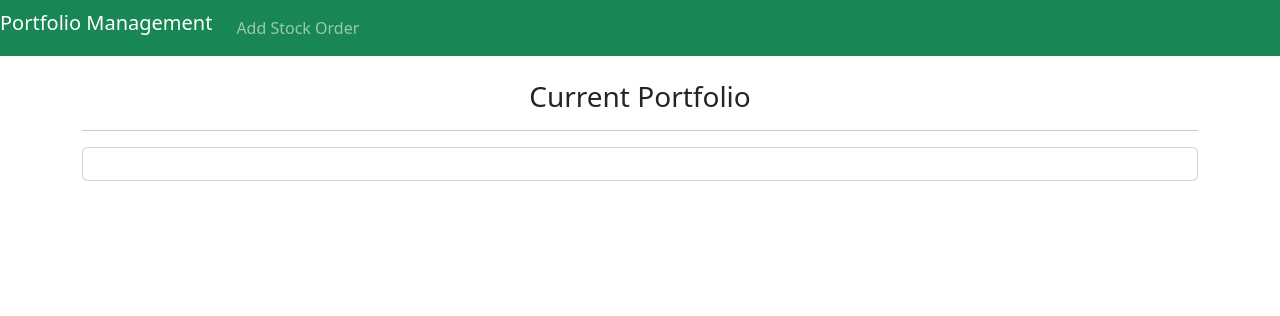
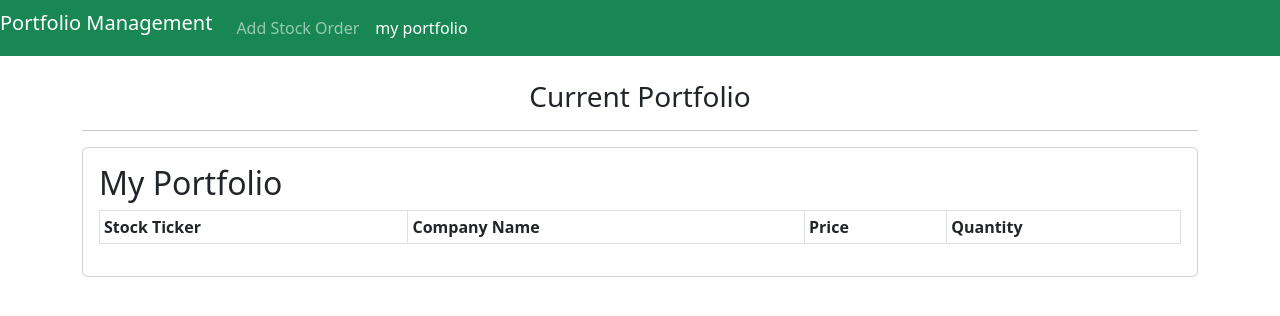
Before and after one commit to Aditijo2000/final-hackathon-angular, an Angular app: page /portfolio in a window 1280 px wide. Before the commit this address led to /. Shown: the top 316 px of the page. Built offline with nearby package versions, Linux system fonts and the light colour scheme.

Commit message:
add table portfolio

```diff
--- a/angular.json
+++ b/angular.json
@@ -23,9 +23,9 @@
               "src/assets"
             ],
             "styles": [
+              "./node_modules/@angular/material/prebuilt-themes/indigo-pink.css",
               "src/styles.css",
-              "node_modules/bootstrap/dist/css/bootstrap.min.css" ,
-
+              "node_modules/bootstrap/dist/css/bootstrap.min.css"
             ],
             "scripts": [
               "node_modules/jquery/dist/jquery.min.js",
@@ -96,6 +96,7 @@
               "src/assets"
             ],
             "styles": [
+              "./node_modules/@angular/material/prebuilt-themes/indigo-pink.css",
               "src/styles.css"
             ],
             "scripts": []
--- a/package.json
+++ b/package.json
@@ -12,10 +12,12 @@
   "private": true,
   "dependencies": {
     "@angular/animations": "^14.1.0",
+    "@angular/cdk": "~14.1.3",
     "@angular/common": "^14.1.0",
     "@angular/compiler": "^14.1.0",
     "@angular/core": "^14.1.0",
     "@angular/forms": "^14.1.0",
+    "@angular/material": "~14.1.3",
     "@angular/platform-browser": "^14.1.0",
     "@angular/platform-browser-dynamic": "^14.1.0",
     "@angular/router": "^14.1.0",
--- a/src/app/app-routing.module.ts
+++ b/src/app/app-routing.module.ts
@@ -1,10 +1,12 @@
 import { NgModule } from '@angular/core';
 import { Routes, RouterModule } from '@angular/router';
 import { CreateStockOrderComponent } from './component/create-stock-order/create-stock-order.component';
+import { PortfolioComponent } from './component/portfolio/portfolio.component';
 
 const routes: Routes = [
     { path: '', redirectTo: 'stockOrder', pathMatch: 'full' },
     { path: 'add', component: CreateStockOrderComponent },
+    { path: 'portfolio', component: PortfolioComponent },
 
   ];
 
--- a/src/app/app.component.html
+++ b/src/app/app.component.html
@@ -11,9 +11,9 @@
       <li class="nav-item">
         <a class="nav-link"  routerLink="/add" routerLinkActive="active">Add Stock Order</a>
         </li>
-        <!-- <li class="nav-item">
-          <a class="nav-link" routerLink="/employees" routerLinkActive="active">Employees List</a>
-          </li> -->
+         <li class="nav-item">
+          <a class="nav-link" routerLink="/portfolio" routerLinkActive="active">my portfolio</a>
+          </li>
 
 
     </ul>
--- a/src/app/app.module.ts
+++ b/src/app/app.module.ts
@@ -6,11 +6,14 @@ import { CreateStockOrderComponent } from './component/create-stock-order/create
 import { HttpClientModule } from '@angular/common/http';
 import { AppRoutingModule } from './app-routing.module';
 import { StockServiceService } from './service/stock-service.service';
+import { BrowserAnimationsModule } from '@angular/platform-browser/animations';
+import { PortfolioComponent } from './component/portfolio/portfolio.component';
 
 @NgModule({
   declarations: [
     AppComponent,
-    CreateStockOrderComponent
+    CreateStockOrderComponent,
+    PortfolioComponent
   ],
   imports: [
     BrowserModule,
@@ -18,6 +21,7 @@ import { StockServiceService } from './service/stock-service.service';
     HttpClientModule,
     ReactiveFormsModule,
     AppRoutingModule,
+    BrowserAnimationsModule,
   ],
   providers: [StockServiceService],
   bootstrap: [AppComponent]
--- /dev/null
+++ b/src/app/component/portfolio/portfolio.component.html
@@ -0,0 +1,24 @@
+<div class="panel panel-primary">
+    <div class="panel-heading">
+      <h2>My Portfolio</h2>
+    </div>
+    <div class="panel-body">
+      <table id="example" class="table table-striped table-bordered table-sm row-border hover" cellspacing="0" width="100%">
+
+        <thead>
+          <tr>
+            <!-- <th>Date</th> -->
+            <th>Stock Ticker</th>
+            <th >Company Name</th>
+            <th >Price</th>
+            <th >Quantity</th>
+            <!-- <th >Status</th> -->
+
+          </tr>
+        </thead>
+        <tbody>
+
+        </tbody>
+      </table>
+    </div>
+  </div>
--- /dev/null
+++ b/src/app/component/portfolio/portfolio.component.ts
@@ -0,0 +1,20 @@
+import { Component, OnInit } from '@angular/core';
+import {StockOrder} from "src/app/model/stock.model";
+import { Observable } from 'rxjs';
+import { Router } from '@angular/router';
+import { ApiResponse } from 'src/app/model/api.response';
+import { StockServiceService } from 'src/app/service/stock-service.service';
+
+@Component({
+  selector: 'app-portfolio',
+  templateUrl: './portfolio.component.html',
+  styleUrls: ['./portfolio.component.css']
+})
+export class PortfolioComponent implements OnInit {
+
+  constructor(private stockService:StockServiceService, private router: Router) { }
+ ngOnInit(): void {
+
+ }
+
+}
--- a/src/index.html
+++ b/src/index.html
@@ -6,6 +6,9 @@
   <base href="/">
   <meta name="viewport" content="width=device-width, initial-scale=1">
   <link rel="icon" type="image/x-icon" href="favicon.ico">
+  <link rel="preconnect" href="https://fonts.gstatic.com">
+  <link href="https://fonts.googleapis.com/css2?family=Roboto:wght@300;400;500&display=swap" rel="stylesheet">
+  <link href="https://fonts.googleapis.com/icon?family=Material+Icons" rel="stylesheet">
 </head>
 <body>
   <app-root></app-root>
--- a/src/styles.css
+++ b/src/styles.css
@@ -1 +1,4 @@
 /* You can add global styles to this file, and also import other style files */
+
+html, body { height: 100%; }
+body { margin: 0; font-family: Roboto, "Helvetica Neue", sans-serif; }
```
Also changed, not shown: src/app/component/portfolio/portfolio.component.css (added), 2 other files (tests, documents, lock files or other folders).
